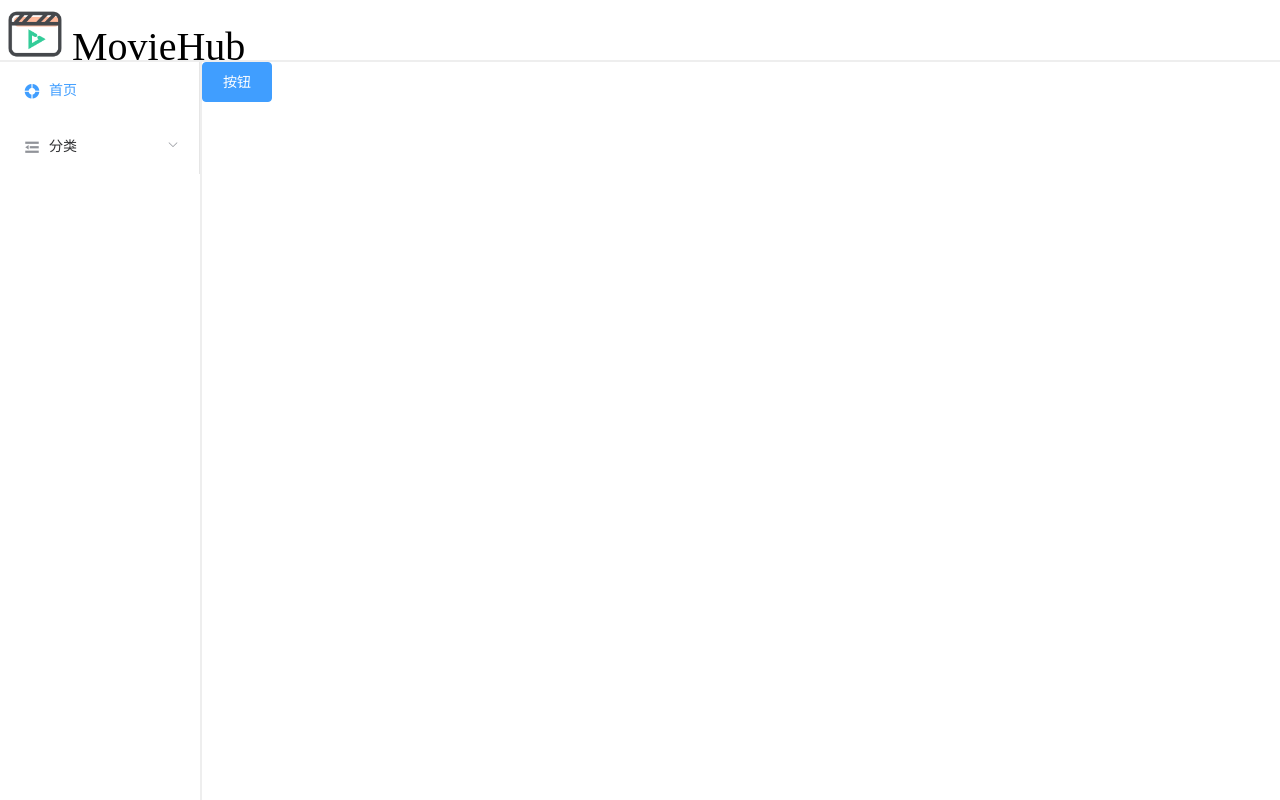
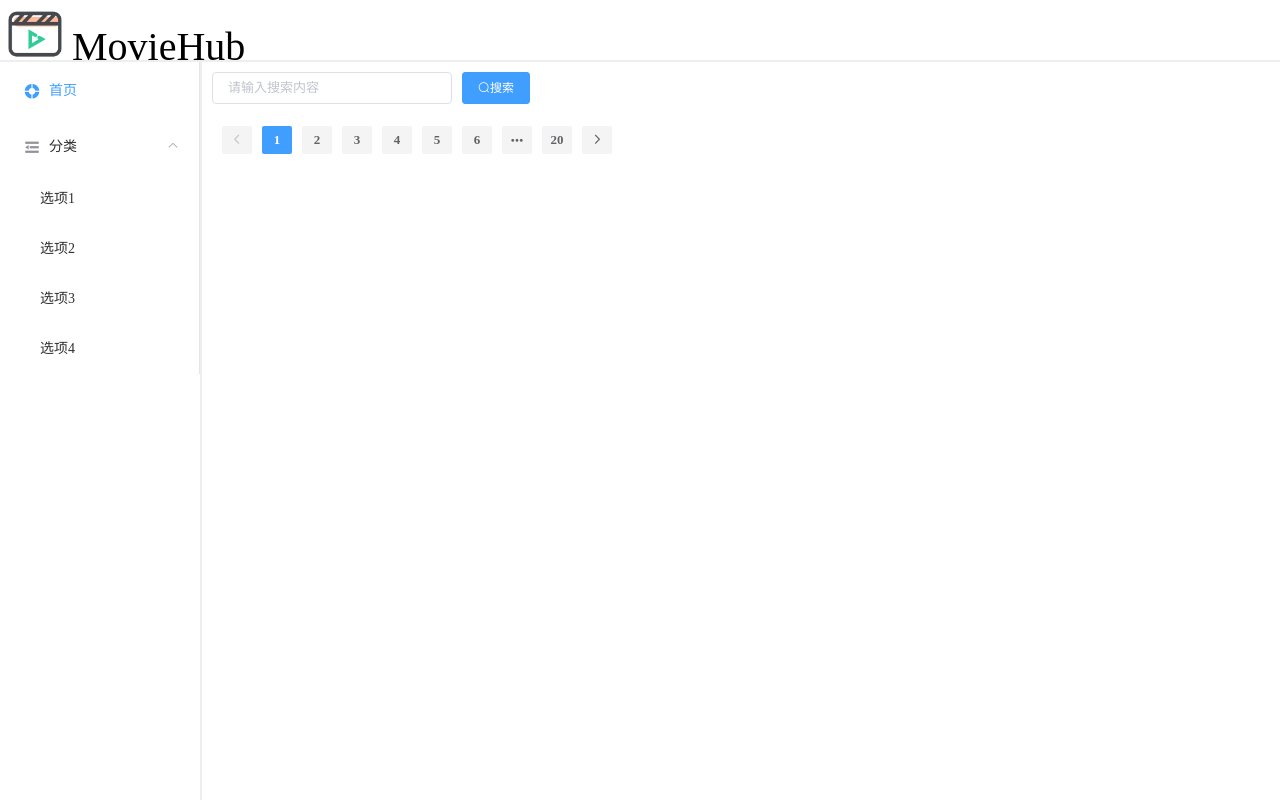
Before and after one commit to lzy102030/MovieHub, a Vue app: page / in a window 1280 px wide. Built offline with nearby package versions, Linux system fonts and the light colour scheme.

Commit message:
首页基本框架完善

```diff
--- a/src/App.vue
+++ b/src/App.vue
@@ -10,12 +10,12 @@
     <div style="display: flex">
       <!--侧边栏导航-->
       <div style="width: 200px; min-height: calc(100vh - 62px); overflow: hidden; margin-right: 2px;background-color: white">
-        <el-menu :default-active="$route.path" router class="el-menu-demo" >
+        <el-menu :default-active="$route.path" :default-openeds="['/']" router class="el-menu-demo" >
           <el-menu-item index="/">
             <i class="el-icon-s-help"></i>
             <span>首页</span>
           </el-menu-item>
-          <el-submenu>
+          <el-submenu index="/">
             <template slot="title">
               <i class="el-icon-s-fold"></i>
               <span>分类</span>
@@ -29,7 +29,7 @@
       </div>
 
       <!--主体-->
-      <div style="flex: 1; background-color: white">
+      <div style="flex: 1; background-color: white; padding: 10px">
         <router-view/>
       </div>
     </div>
--- a/src/main.js
+++ b/src/main.js
@@ -6,7 +6,7 @@ import App from './App.vue';
 import '@/assets/global.css'
 
 Vue.config.productionTip = false
-Vue.use(ElementUI);
+Vue.use(ElementUI,{size:'small'});//small medium mini
 
 new Vue({
   router,
--- a/src/views/HomeView.vue
+++ b/src/views/HomeView.vue
@@ -1,7 +1,20 @@
 <template>
   <div>
-    <el-button type="primary">按钮</el-button>
+    <!--搜索框-->
+    <div style="margin-bottom: 20px">
+      <el-input style="width: 240px" placeholder="请输入搜索内容"></el-input>
+      <el-button type="primary" style="margin-left: 10px"><i class="el-icon-search"></i>搜索</el-button>
+    </div>
 
+    <!--分页-->
+    <div style="margin-top: 20px">
+      <el-pagination
+          background
+          :page-size="5"
+          layout="prev, pager, next"
+          :total="100">
+      </el-pagination>
+    </div>
   </div>
 </template>
 
```
